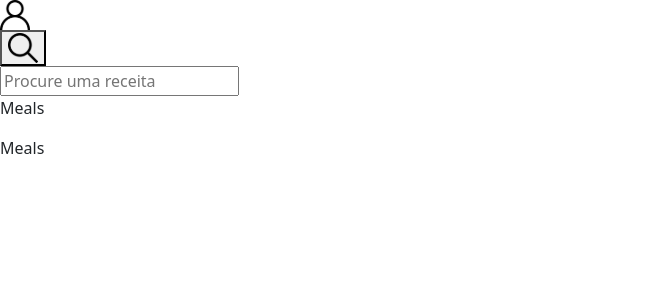
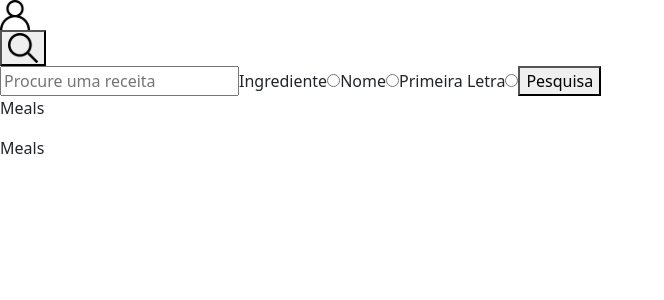
Before and after one commit to miriamjunqueira/recipes-app, a React (Vite) app: page /meals in a window 1280 px wide. Both pictures are taken after a click on the button 23 px from the left and 48 px from the top of the page. Shown: the top 300 px of the page, without its empty margins (0-664 px from the left). Built offline with nearby package versions, Linux system fonts and the light colour scheme.

Commit message:
Resolve Req10

```diff
--- a/src/Components/Header.tsx
+++ b/src/Components/Header.tsx
@@ -1,5 +1,6 @@
 import { useLocation, Link } from 'react-router-dom';
 import { useState } from 'react';
+import SearchBar from './SearchBar';
 
 function Header() {
   const location = useLocation();
@@ -45,12 +46,7 @@ function Header() {
         )}
       </div>
       {showSearch && (
-        <input
-          type="text"
-          data-testid="search-input"
-          name="search"
-          placeholder="Procure uma receita"
-        />
+        <SearchBar />
       )}
       <p data-testid="page-title">
         {pageTitle}
--- /dev/null
+++ b/src/Components/SearchBar.tsx
@@ -0,0 +1,42 @@
+import React from 'react';
+
+export default function SearchBar() {
+  return (
+    <div>
+      <input
+        type="text"
+        data-testid="search-input"
+        name="search"
+        placeholder="Procure uma receita"
+      />
+      <label htmlFor="ingredient">
+        Ingrediente
+        <input
+          type="radio"
+          name="typeSearch"
+          id="ingredient"
+          data-testid="ingredient-search-radio"
+        />
+      </label>
+      <label htmlFor="nameSearch">
+        Nome
+        <input
+          type="radio"
+          name="typeSearch"
+          id="nameSearch"
+          data-testid="name-search-radio"
+        />
+      </label>
+      <label htmlFor="firstLetter">
+        Primeira Letra
+        <input
+          type="radio"
+          name="typeSearch"
+          id="firstLetter"
+          data-testid="first-letter-search-radio"
+        />
+      </label>
+      <button data-testid="exec-search-btn">Pesquisa</button>
+    </div>
+  );
+}
```
